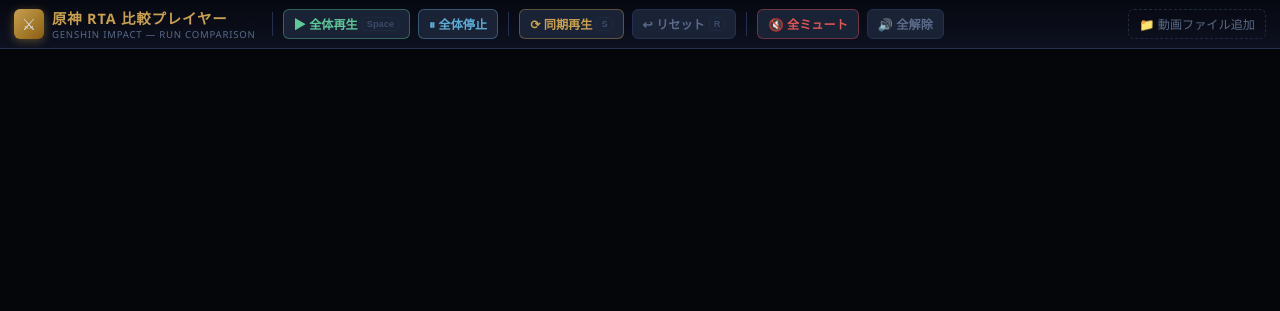
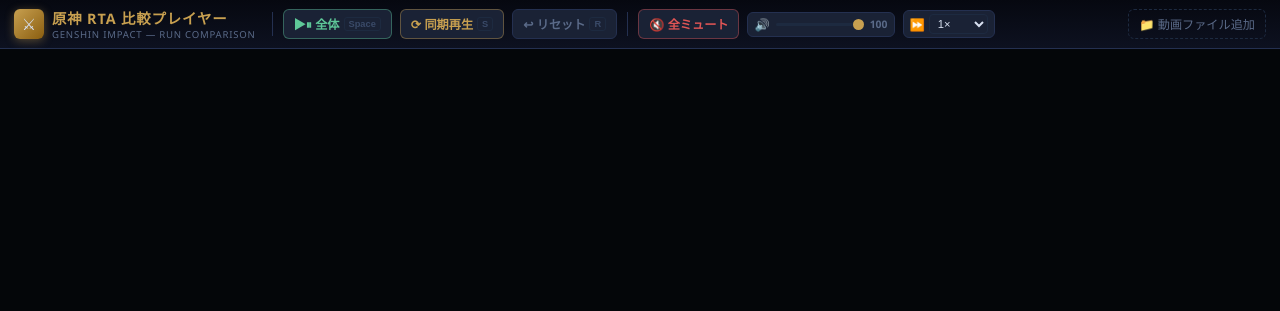
Before and after one commit to nitouhei9/genshin-rta-compare, a plain HTML site: page index.html in a window 1280 px wide. Shown: the top 311 px of the page. Drawn offline with Linux system fonts and the light colour scheme.

Commit message:
feat: master toggle, master volume, master playback speed
- Space now toggles play/pause for all panels (was play-only; Shift+Space
  still forces pause)
- Add toolbar master volume slider (0-100%) — applies to every ready panel
  and syncs each panel's own slider/icon
- Add toolbar master speed selector (0.25× – 2×) — applies and syncs
- Combine 全体再生/全体停止 buttons into a single 全体 toggle button
- Drop 🔊 全解除 button (master volume slider supersedes it)

Co-Authored-By: Claude Opus 4.7 <noreply@anthropic.com>

```diff
--- a/index.html
+++ b/index.html
@@ -301,14 +301,27 @@
   </div>
 
   <div class="sep"></div>
-  <button class="mbtn g" onclick="masterPlay()"      title="全動画再生 [Space]">▶ 全体再生 <span class="kbd">Space</span></button>
-  <button class="mbtn b" onclick="masterPause()"     title="全動画停止 [Shift+Space]">⏸ 全体停止</button>
-  <div class="sep"></div>
+  <button class="mbtn g" onclick="masterToggle()"    title="全動画 再生/停止 [Space]">▶⏸ 全体 <span class="kbd">Space</span></button>
   <button class="mbtn a" onclick="masterSyncPlay()"  title="オフセット同期再生 [S]">⟳ 同期再生 <span class="kbd">S</span></button>
   <button class="mbtn"   onclick="masterReset()"     title="全動画リセット [R]">↩ リセット <span class="kbd">R</span></button>
   <div class="sep"></div>
-  <button class="mbtn r" onclick="masterMuteAll()">🔇 全ミュート</button>
-  <button class="mbtn"   onclick="masterUnmuteAll()">🔊 全解除</button>
+  <button class="mbtn r" onclick="masterMuteAll()" title="全ミュート [M]">🔇 全ミュート</button>
+  <span class="mbtn" style="cursor:default;padding:3px 6px;gap:6px" title="全パネルの音量">
+    🔊
+    <input type="range" id="mvol" min="0" max="100" value="100" step="1"
+      oninput="masterVol(this.value)"
+      style="width:88px;vertical-align:middle">
+    <span id="mvolt" style="font-size:.65rem;color:var(--mu);min-width:3ch">100</span>
+  </span>
+  <span class="mbtn" style="cursor:default;padding:3px 6px;gap:4px" title="全パネルの再生速度">
+    ⏩
+    <select id="mspd" onchange="masterSpeed(parseFloat(this.value))" style="background:var(--sf3);border:1px solid var(--bd2);border-radius:4px;color:var(--text);font-size:.7rem;padding:2px 4px;outline:none">
+      <option value="0.25">0.25×</option><option value="0.5">0.5×</option>
+      <option value="0.75">0.75×</option><option value="1" selected>1×</option>
+      <option value="1.25">1.25×</option><option value="1.5">1.5×</option>
+      <option value="2">2×</option>
+    </select>
+  </span>
 
   <div class="add-g">
     <button class="add-btn" onclick="addPanel('local')">📁 動画ファイル追加</button>
@@ -1020,6 +1033,40 @@ function readyIds(){ return Object.keys(panels).filter(id=>panels[id].ready); }
 
 function masterPlay(){ readyIds().forEach(id=>pPlay(id)); }
 function masterPause(){ readyIds().forEach(id=>pPause(id)); }
+// Toggle: if any panel is playing → pause all; otherwise → play all
+function masterToggle(){
+  const ids = readyIds(); if(!ids.length) return;
+  const anyPlaying = ids.some(id => pPlaying(id));
+  if(anyPlaying) masterPause(); else masterPlay();
+}
+
+// Master volume: applies the same volume (0..1) to every ready panel and
+// syncs each panel's own volume slider/icon.
+function masterVol(val){
+  const v = Math.max(0, Math.min(1, val/100));
+  const lbl = $('mvolt'); if(lbl) lbl.textContent = Math.round(val);
+  readyIds().forEach(id => {
+    panels[id].vol = v;
+    pVol(id, v);
+    if(v > 0 && panels[id].muted){ panels[id].muted = false; pMute(id, false); }
+    const vi = $('vi_'+id); if(vi) vi.textContent = panels[id].muted || v===0 ? '🔇' : v<0.5 ? '🔉' : '🔊';
+    const vr = $('vr_'+id);
+    if(vr){
+      vr.value = val;
+      vr.style.background = `linear-gradient(to right,var(--blue) ${val}%,var(--bd2) ${val}%)`;
+    }
+  });
+}
+
+// Master speed: applies the same playbackRate to every ready panel and
+// updates each panel's own speed selector.
+function masterSpeed(rate){
+  readyIds().forEach(id => {
+    pSpeed(id, rate);
+    const sel = panels[id].el?.querySelector('.spd');
+    if(sel) sel.value = String(rate);
+  });
+}
 
 function masterSyncPlay(refId=null){
   const ids=readyIds(); if(!ids.length)return;
@@ -1726,7 +1773,9 @@ function buildSegmentsFromTimes(id, times, duration){
 /* ═══ Keyboard ═══ */
 document.addEventListener('keydown',e=>{
   if(['INPUT','SELECT','TEXTAREA'].includes(e.target.tagName))return;
-  if(e.code==='Space'&&!e.shiftKey){e.preventDefault();masterPlay();}
+  // Space toggles play/pause (any-playing → pause all, all-paused → play all).
+  // Shift+Space forces pause as a backup.
+  if(e.code==='Space'&&!e.shiftKey){e.preventDefault();masterToggle();}
   if(e.code==='Space'&& e.shiftKey){e.preventDefault();masterPause();}
   if(e.code==='KeyR') masterReset();
   if(e.code==='KeyS') masterSyncPlay();
```
